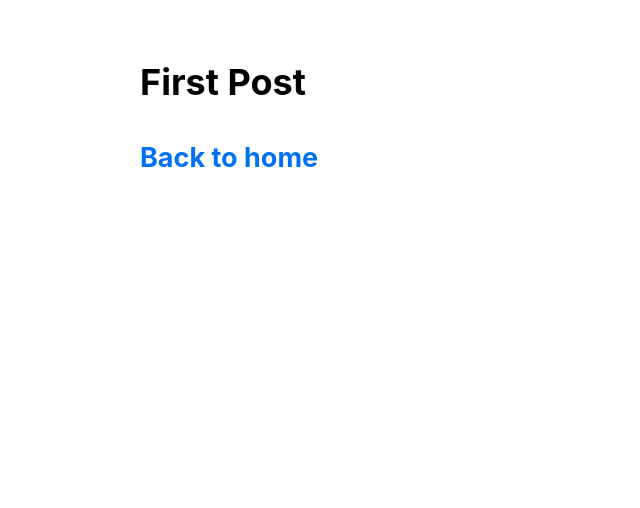
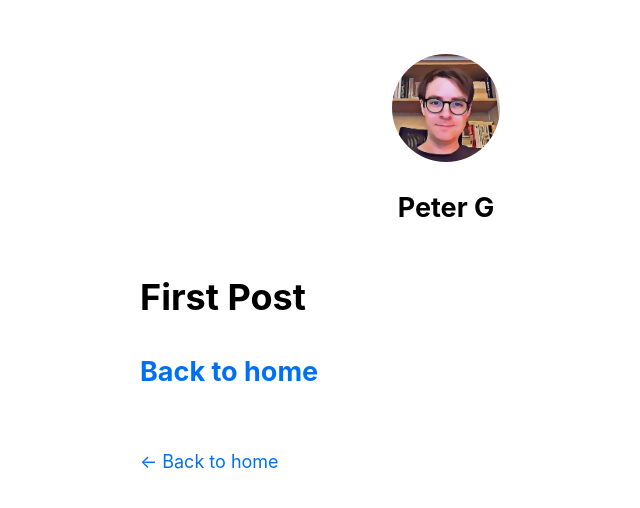
Before and after one commit to petegq/nextjs-blog, a Next.js app: page /posts/first-post in a window 1280 px wide. Shown: the top 508 px of the page, without its empty margins (194-834 px from the left). Built offline with nearby package versions, Linux system fonts and the light colour scheme.

Commit message:
Reformat layout

```diff
--- a/components/layout.js
+++ b/components/layout.js
@@ -1,5 +1,73 @@
+import Head from "next/head";
+import Image from "next/image";
 import styles from "./layout.module.css";
+import utilStyles from "../styles/utils.module.css";
+import Link from "next/link";
 
-export default function Layout({ children }) {
-  return <div className={styles.container}>{children}</div>;
+const name = "Peter G";
+export const siteTitle = "Next.js Sample Website";
+
+export default function Layout({ children, home }) {
+  return (
+    <div className={styles.container}>
+      <Head>
+        <link rel="icon" href="/favicon.ico" />
+        <meta
+          name="description"
+          content="Learn how to build a personal website using Next.js"
+        />
+        <meta
+          property="og:image"
+          content={`https://og-image.vercel.app/${encodeURI(
+            siteTitle
+          )}.png?theme=light&md=0&fontSize=75px&images=https%3A%2F%2Fassets.vercel.com%2Fimage%2Fupload%2Ffront%2Fassets%2Fdesign%2Fnextjs-black-logo.svg`}
+        />
+        <meta name="og:title" content={siteTitle} />
+        <meta name="twitter:card" content="summary_large_image" />
+      </Head>
+      <header className={styles.header}>
+        {home ? (
+          <>
+            <Image
+              priority
+              src="/images/profile.jpg"
+              className={utilStyles.borderCircle}
+              height={144}
+              width={144}
+              alt={name}
+            />
+            <h1 className={utilStyles.heading2Xl}>{name}</h1>
+          </>
+        ) : (
+          <>
+            <Link href="/">
+              <a>
+                <Image
+                  priority
+                  src="/images/profile.jpg"
+                  className={utilStyles.borderCircle}
+                  height={108}
+                  width={108}
+                  alt={name}
+                />
+              </a>
+            </Link>
+            <h2 className={utilStyles.headingLg}>
+              <Link href="/">
+                <a className={utilStyles.colorInherit}>{name}</a>
+              </Link>
+            </h2>
+          </>
+        )}
+      </header>
+      <main>{children}</main>
+      {!home && (
+        <div className={styles.backToHome}>
+          <Link href="/">
+            <a>← Back to home</a>
+          </Link>
+        </div>
+      )}
+    </div>
+  );
 }
```
